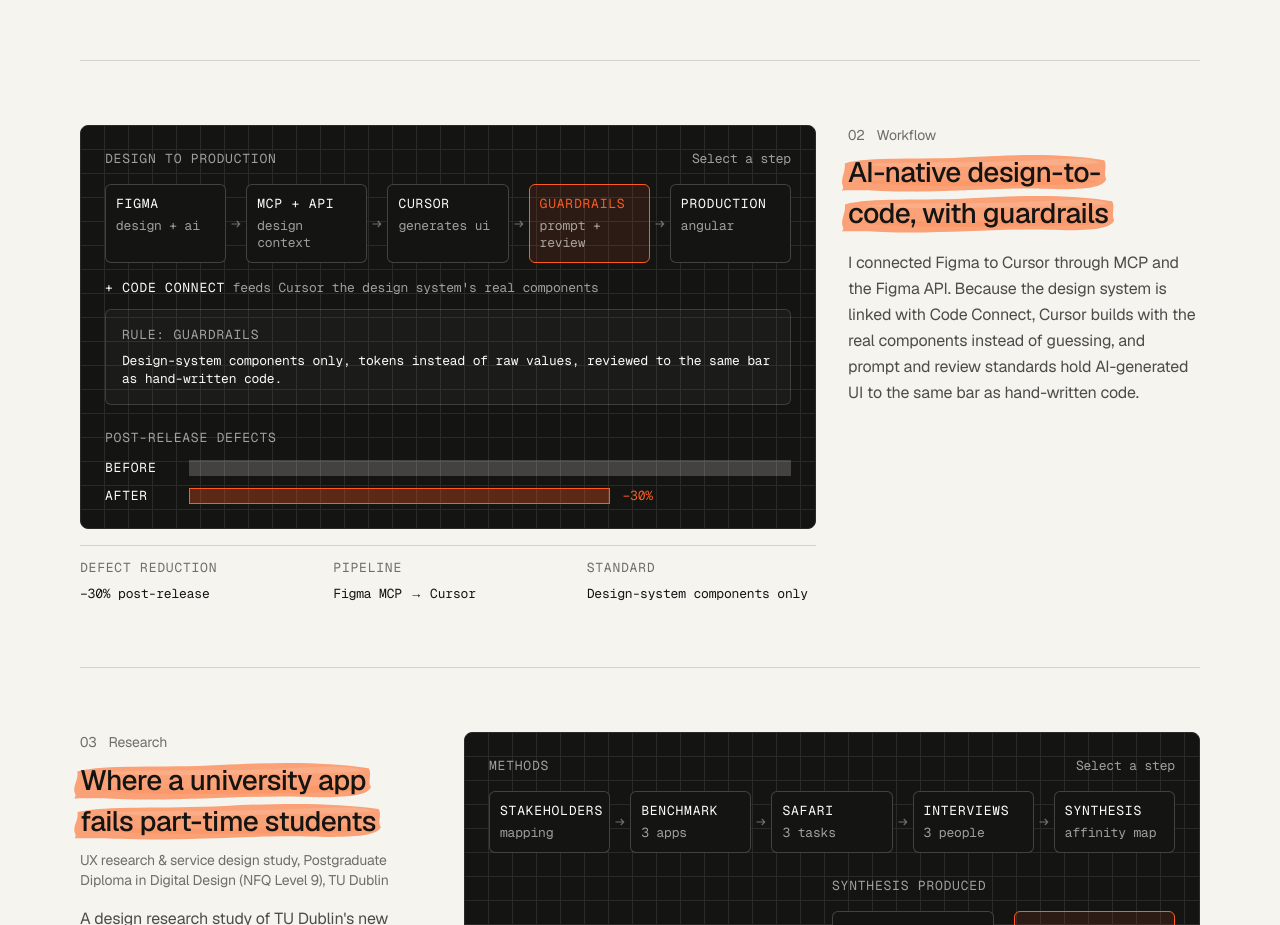
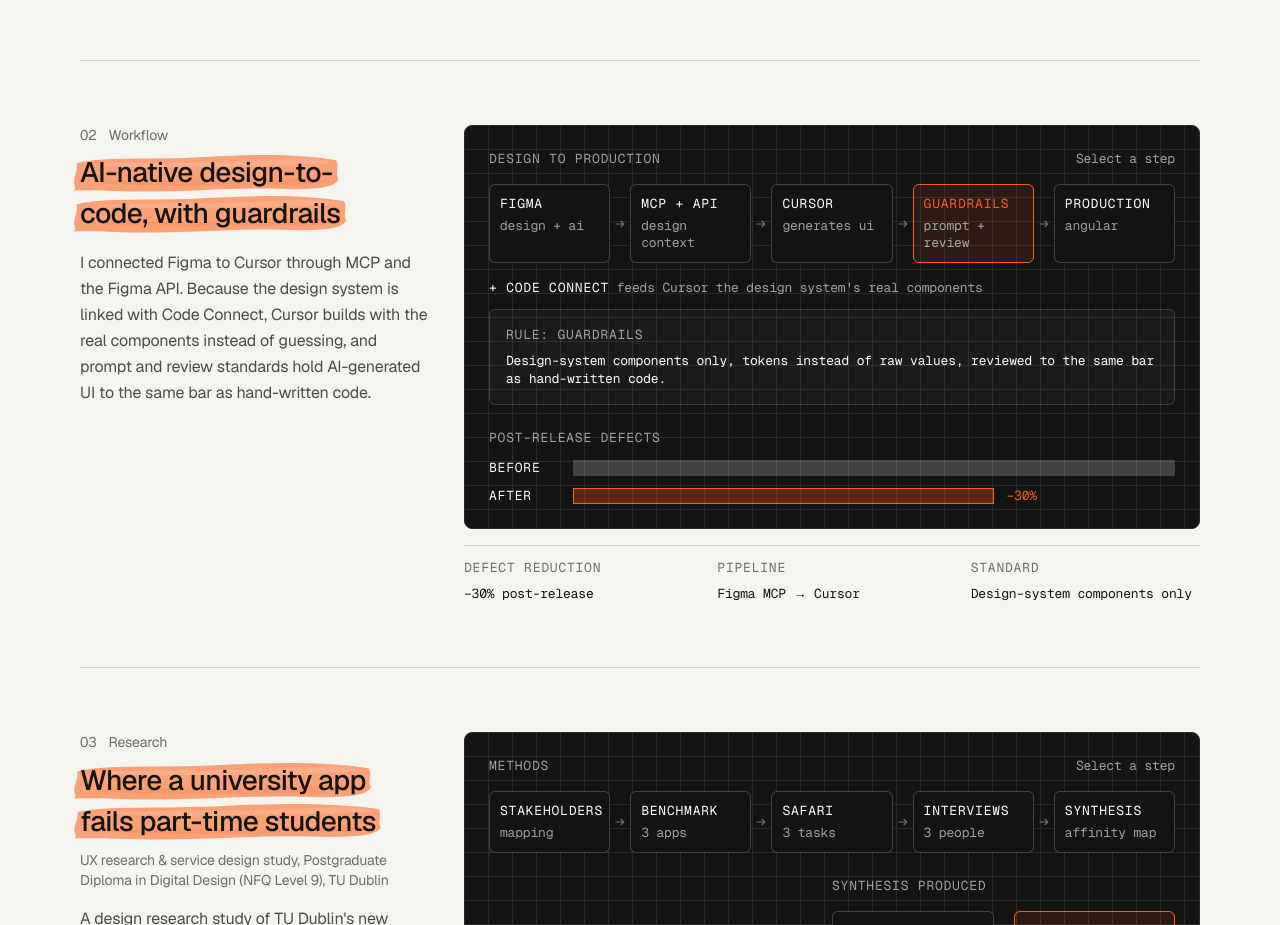
Before and after one commit to eoincro/Portfolio, a Next.js app: page / in a window 1280 px wide. Shown: the part 900-1825 px from the top of the page. Built offline with nearby package versions, Linux system fonts and the light colour scheme.

Commit message:
Keep text left and diagrams right for every work item
Co-authored-by: Cursor <cursoragent@cursor.com>

```diff
--- a/components/portfolio/WorkIndex.tsx
+++ b/components/portfolio/WorkIndex.tsx
@@ -23,7 +23,7 @@ export function WorkIndex() {
                 aria-labelledby={`case-${study.id}`}
                 className={`pb-12 md:grid md:grid-cols-12 md:items-start md:gap-x-8 md:pb-16 ${index === 0 ? "pt-4 md:pt-8" : "pt-12 md:pt-16"}`}
               >
-                <div className={`md:col-span-4 2xl:col-span-5 ${index % 2 === 1 ? "md:order-2" : ""}`}>
+                <div className="md:col-span-4 2xl:col-span-5">
                   <p className="flex gap-3 text-sm text-ink/60">
                     <span className="tabular-nums">{itemNumber(index)}</span>
                     {study.kind}
```
